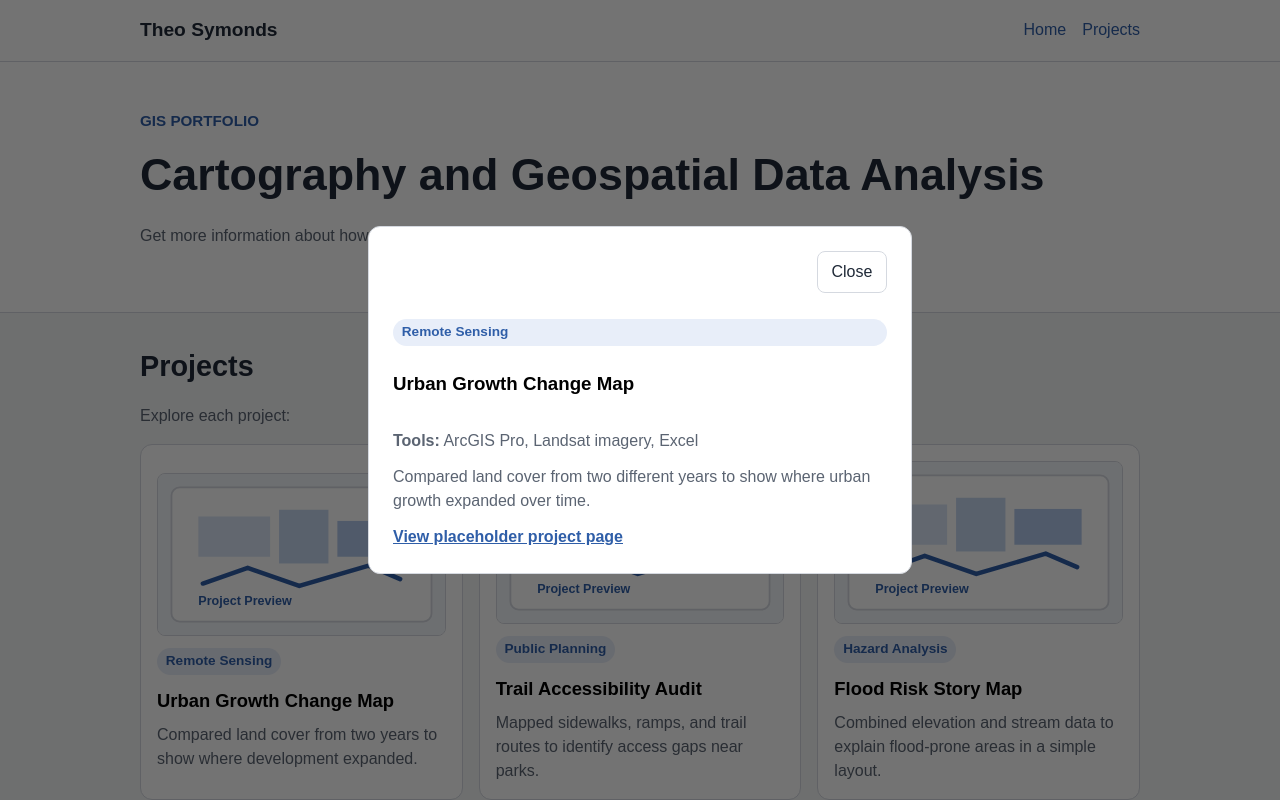
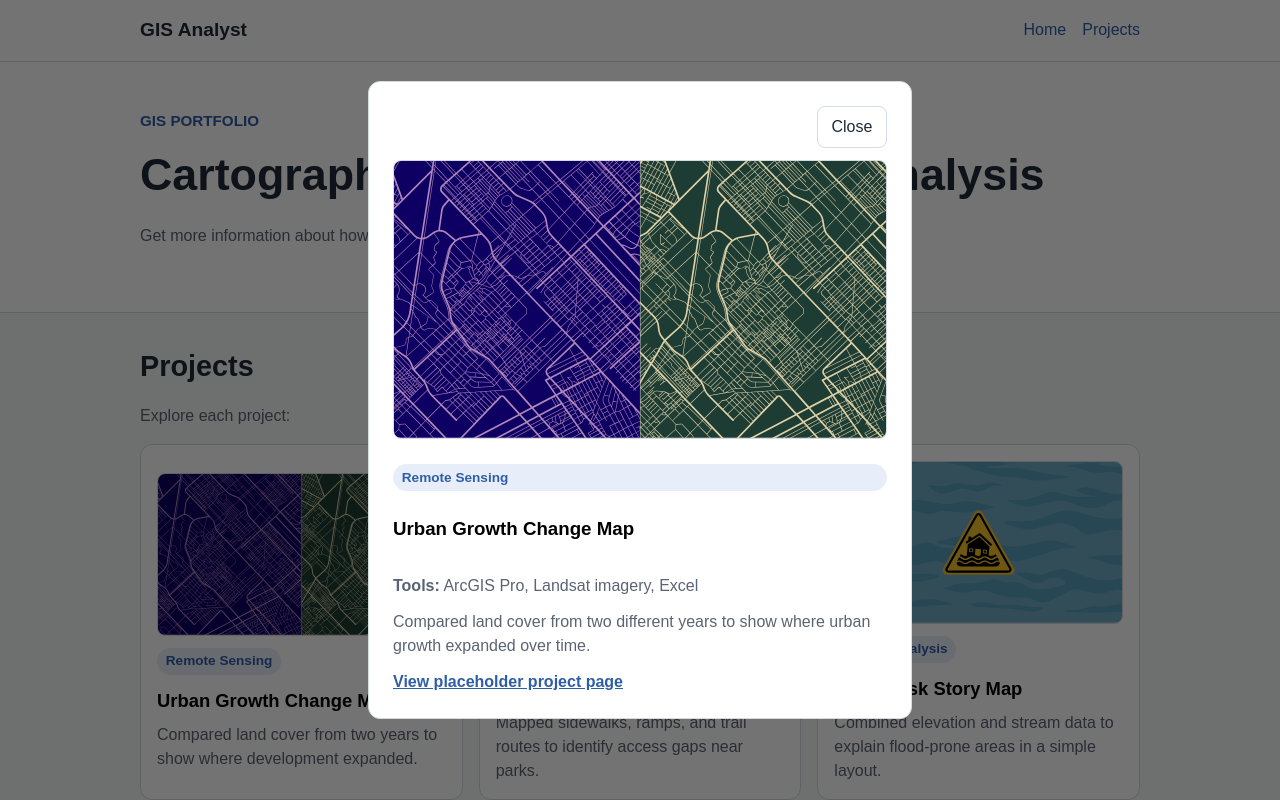
Before and after one commit to geo-theo/symonds-csci181-p2, a plain HTML site: page index.html in a window 1280 px wide. Both pictures are taken after a click on the button 301 px from the left and 621 px from the top of the page. Shown: the top 800 px of the page. Drawn offline with Linux system fonts and the light colour scheme.

Commit message:
replace project placeholder images

```diff
--- a/index.html
+++ b/index.html
@@ -4,14 +4,14 @@
     <meta charset="UTF-8" />
     <meta name="viewport" content="width=device-width, initial-scale=1.0" />
     <link rel="stylesheet" href="./styles/style.css" />
-    <title>Theo Symonds GIS Portfolio</title>
+    <title>Sample GIS Portfolio</title>
   </head>
   <body>
     <a href="#main-content" class="skip-link">Skip to main content</a>
 
     <header class="site-header">
       <div class="site-width header-inner">
-        <a href="index.html" class="site-name">Theo Symonds</a>
+        <a href="index.html" class="site-name">GIS Analyst</a>
 
         <nav aria-label="Primary navigation">
           <ul class="nav-list">
@@ -50,7 +50,7 @@
               >
                 <img
                   class="project-image"
-                  src="./images/project-placeholder.svg"
+                  src="./images/project1.svg"
                   alt="Preview image for the Urban Growth Change Map project."
                 />
                 <span class="project-category">Remote Sensing</span>
@@ -75,7 +75,7 @@
               >
                 <img
                   class="project-image"
-                  src="./images/project-placeholder.svg"
+                  src="./images/project2.svg"
                   alt="Preview image for the Trail Accessibility Audit project."
                 />
                 <span class="project-category">Public Planning</span>
@@ -100,7 +100,7 @@
               >
                 <img
                   class="project-image"
-                  src="./images/project-placeholder.svg"
+                  src="./images/project3.svg"
                   alt="Preview image for the Flood Risk Story Map project."
                 />
                 <span class="project-category">Hazard Analysis</span>
@@ -125,7 +125,7 @@
               >
                 <img
                   class="project-image"
-                  src="./images/project-placeholder.svg"
+                  src="./images/project4.svg"
                   alt="Preview image for the Campus Tree Inventory project."
                 />
                 <span class="project-category">Field Data</span>
@@ -150,7 +150,7 @@
               >
                 <img
                   class="project-image"
-                  src="./images/project-placeholder.svg"
+                  src="./images/project5.svg"
                   alt="Preview image for the Transit Stop Service Area project."
                 />
                 <span class="project-category">Network Analysis</span>
@@ -175,7 +175,7 @@
               >
                 <img
                   class="project-image"
-                  src="./images/project-placeholder.svg"
+                  src="./images/project6.svg"
                   alt="Preview image for the Habitat Suitability Model project."
                 />
                 <span class="project-category">Environmental GIS</span>
@@ -207,6 +207,12 @@
           Close
         </button>
 
+        <img
+          id="modal-image"
+          class="modal-image"
+          src="./images/project1.svg"
+          alt="Preview image for the selected project."
+        />
         <p class="modal-category" id="modal-category">Category</p>
         <h3 id="modal-title">Project Title</h3>
         <p class="modal-tools">
@@ -234,6 +240,8 @@
           tools: "ArcGIS Pro, Landsat imagery, Excel",
           details:
             "Compared land cover from two different years to show where urban growth expanded over time.",
+          image: "./images/project1.svg",
+          image_alt: "Preview image for the Urban Growth Change Map project.",
           link_text: "View placeholder project page",
           href: "https://example.com/urban-growth-change-map",
         },
@@ -243,6 +251,8 @@
           tools: "ArcGIS Online, Survey123, Google Sheets",
           details:
             "Mapped sidewalks, curb ramps, and trail routes to identify accessibility gaps near local parks.",
+          image: "./images/project2.svg",
+          image_alt: "Preview image for the Trail Accessibility Audit project.",
           link_text: "Open placeholder audit page",
           href: "https://example.com/trail-accessibility-audit",
         },
@@ -252,6 +262,8 @@
           tools: "ArcGIS StoryMaps, DEM data, stream buffers",
           details:
             "Combined elevation and stream data to explain flood-prone areas in a short public-facing project.",
+          image: "./images/project3.svg",
+          image_alt: "Preview image for the Flood Risk Story Map project.",
           link_text: "Read placeholder story map",
           href: "https://example.com/flood-risk-story-map",
         },
@@ -261,6 +273,8 @@
           tools: "Field Maps, ArcGIS Pro, attribute tables",
           details:
             "Organized tree point data by species, condition, and maintenance needs for a campus inventory.",
+          image: "./images/project4.svg",
+          image_alt: "Preview image for the Campus Tree Inventory project.",
           link_text: "Visit placeholder inventory page",
           href: "https://example.com/campus-tree-inventory",
         },
@@ -270,6 +284,8 @@
           tools: "Network Analyst, census data, service areas",
           details:
             "Measured walking access around bus stops to compare transit service coverage across neighborhoods.",
+          image: "./images/project5.svg",
+          image_alt: "Preview image for the Transit Stop Service Area project.",
           link_text: "View placeholder service area map",
           href: "https://example.com/transit-stop-service-area",
         },
@@ -279,6 +295,8 @@
           tools: "Raster calculator, slope analysis, land cover layers",
           details:
             "Used environmental layers to estimate suitable habitat areas with a simple GIS model.",
+          image: "./images/project6.svg",
+          image_alt: "Preview image for the Habitat Suitability Model project.",
           link_text: "Open placeholder habitat model",
           href: "https://example.com/habitat-suitability-model",
         },
@@ -291,6 +309,7 @@
       const modal_close = document.querySelector("#modal-close");
       const modal_category = document.querySelector("#modal-category");
       const modal_tools = document.querySelector("#modal-tools");
+      const modal_image = document.querySelector("#modal-image");
 
       const card_buttons = document.querySelectorAll(".project-card");
 
@@ -302,6 +321,8 @@
         modal_category.textContent = project.category;
         modal_tools.textContent = project.tools;
         modal_details.textContent = project.details;
+        modal_image.src = project.image;
+        modal_image.alt = project.image_alt;
         modal_link.textContent = project.link_text;
         modal_link.href = project.href;
 
--- a/styles/style.css
+++ b/styles/style.css
@@ -215,10 +215,12 @@ h2 {
 
 #project-modal {
   width: min(90%, 34rem);
+  max-height: 90vh;
   border: 1px solid var(--border);
   border-radius: 0.75rem;
   padding: 1.5rem;
   background-color: var(--surface);
+  overflow-y: auto;
 }
 
 #project-modal[open] {
@@ -241,6 +243,12 @@ h2 {
   cursor: pointer;
 }
 
+.modal-image {
+  width: 100%;
+  border: 1px solid var(--border);
+  border-radius: 0.5rem;
+}
+
 .modal-tools,
 #modal-details {
   margin: 0;
```
Also changed, not shown: images/project-placeholder.svg (deleted), images/project1.svg (added), images/project2.svg (added), images/project3.svg (added), images/project5.svg (added), images/project6.svg (added), 1 other file.
